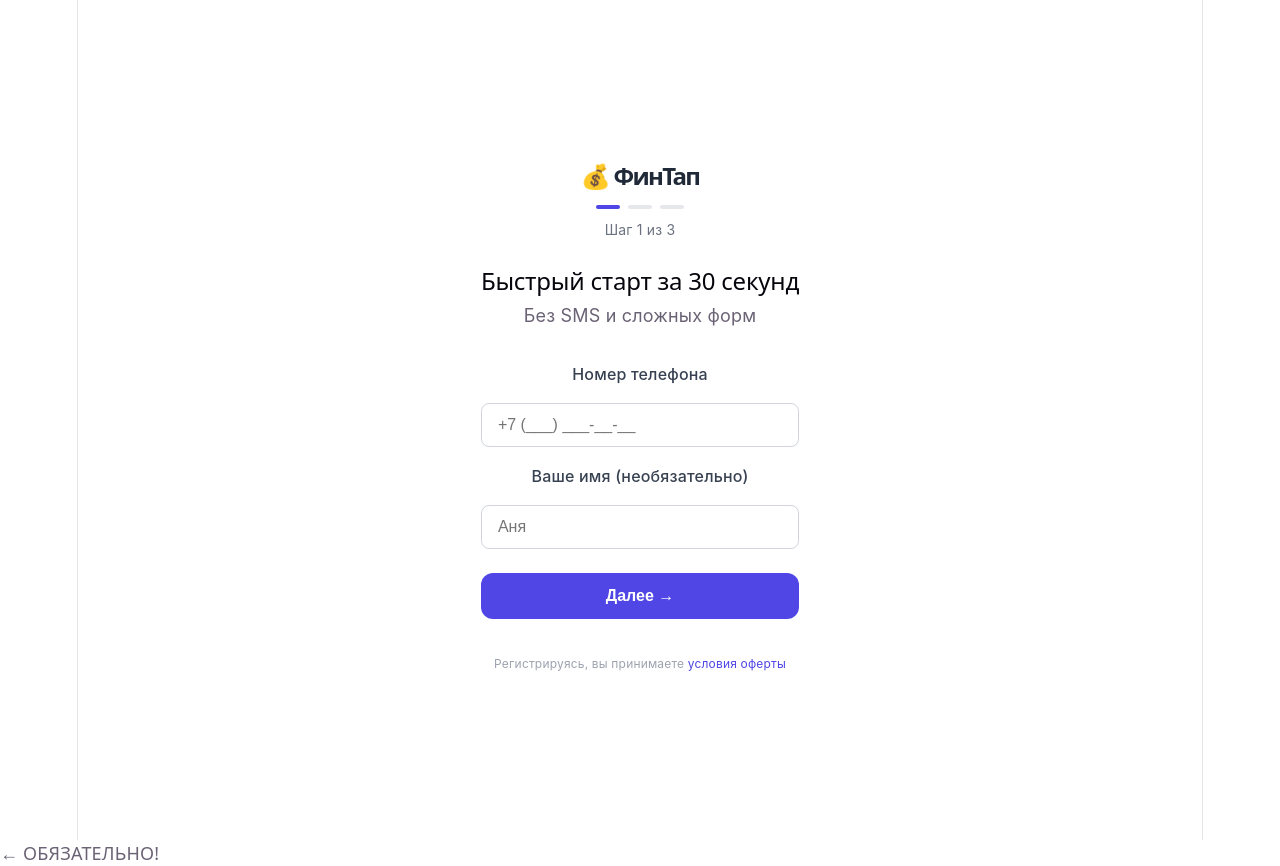
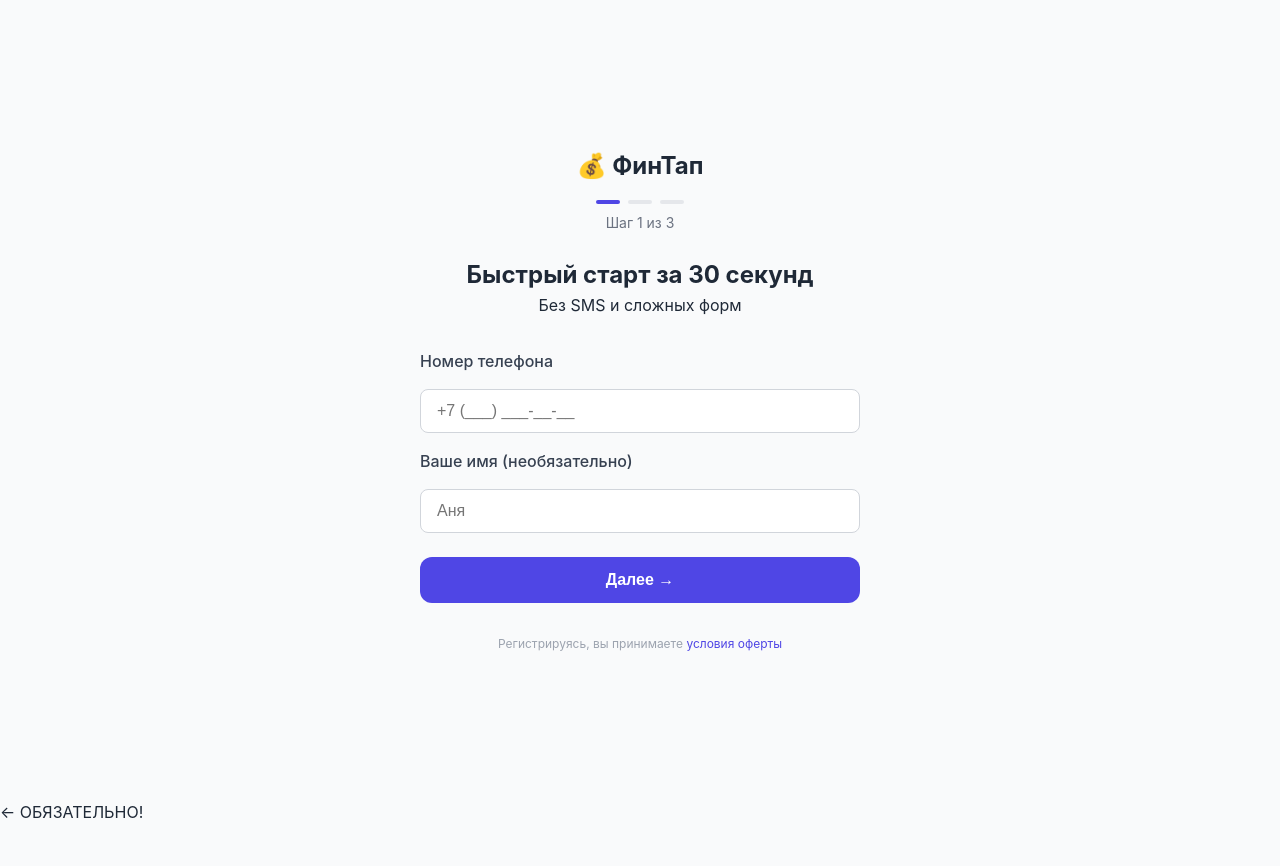
Before and after one commit to chrtxachok/FinTap, a React (Vite) app in the folder frontend/: page / in a window 1280 px wide. After the commit the page ends 824 px from the top, so only its background shows below. Built offline with nearby package versions, Linux system fonts and the light colour scheme.

Commit message:
accent update

```diff
--- a/frontend/src/App.css
+++ b/frontend/src/App.css
@@ -1,4 +1,4 @@
-.counter {
+/*.counter {
   font-size: 16px;
   padding: 5px 10px;
   border-radius: 5px;
--- a/frontend/src/index.css
+++ b/frontend/src/index.css
@@ -1,111 +1,57 @@
+/* src/index.css — МИНИМАЛЬНЫЕ БАЗОВЫЕ СТИЛИ */
+
+/* Сброс отступов */
+* {
+  box-sizing: border-box;
+  margin: 0;
+  padding: 0;
+}
+
+/* Базовые настройки шрифтов и фона */
 :root {
-  --text: #6b6375;
-  --text-h: #08060d;
-  --bg: #fff;
-  --border: #e5e4e7;
-  --code-bg: #f4f3ec;
-  --accent: #aa3bff;
-  --accent-bg: rgba(170, 59, 255, 0.1);
-  --accent-border: rgba(170, 59, 255, 0.5);
-  --social-bg: rgba(244, 243, 236, 0.5);
-  --shadow:
-    rgba(0, 0, 0, 0.1) 0 10px 15px -3px, rgba(0, 0, 0, 0.05) 0 4px 6px -2px;
+  /* Цвета для светлой темы (основная для ФинТап) */
+  --bg-primary: #F9FAFB;      /* Фон страницы */
+  --bg-card: #FFFFFF;         /* Фон карточек */
+  --text-primary: #1F2937;    /* Основной текст */
+  --text-secondary: #6B7280;  /* Вторичный текст */
+  --border: #E5E7EB;          /* Границы */
 
-  --sans: system-ui, 'Segoe UI', Roboto, sans-serif;
-  --heading: system-ui, 'Segoe UI', Roboto, sans-serif;
-  --mono: ui-monospace, Consolas, monospace;
+  /* Акцентные цвета */
+  --accent: #4F46E5;          /* Основной акцент (фиолетовый) */
+  --accent-hover: #4338CA;    /* Акцент при наведении */
+  --success: #10B981;         /* Успех */
+  --warning: #F59E0B;         /* Предупреждение */
+  --error: #EF4444;           /* Ошибка */
 
-  font: 18px/145% var(--sans);
-  letter-spacing: 0.18px;
-  color-scheme: light dark;
-  color: var(--text);
-  background: var(--bg);
-  font-synthesis: none;
-  text-rendering: optimizeLegibility;
+  /* Шрифты */
+  --font-sans: -apple-system, BlinkMacSystemFont, 'Segoe UI', Roboto, sans-serif;
+}
+
+/* Базовые стили body */
+body {
+  font-family: var(--font-sans);
+  background-color: var(--bg-primary);
+  color: var(--text-primary);
+  line-height: 1.5;
   -webkit-font-smoothing: antialiased;
   -moz-osx-font-smoothing: grayscale;
-
-  @media (max-width: 1024px) {
-    font-size: 16px;
-  }
 }
 
-@media (prefers-color-scheme: dark) {
-  :root {
-    --text: #9ca3af;
-    --text-h: #f3f4f6;
-    --bg: #16171d;
-    --border: #2e303a;
-    --code-bg: #1f2028;
-    --accent: #c084fc;
-    --accent-bg: rgba(192, 132, 252, 0.15);
-    --accent-border: rgba(192, 132, 252, 0.5);
-    --social-bg: rgba(47, 48, 58, 0.5);
-    --shadow:
-      rgba(0, 0, 0, 0.4) 0 10px 15px -3px, rgba(0, 0, 0, 0.25) 0 4px 6px -2px;
-  }
-
-  #social .button-icon {
-    filter: invert(1) brightness(2);
-  }
+/* Сброс стилей для #root — пусть компоненты управляют макетом */
+#root {
+  min-height: 100vh;
+  width: 100%;
 }
 
-body {
-  margin: 0;
+/* Утилита для скрытия элемента */
+.hidden {
+  display: none !important;
 }
 
-#root {
-  width: 1126px;
-  max-width: 100%;
-  margin: 0 auto;
-  text-align: center;
-  border-inline: 1px solid var(--border);
-  min-height: 100svh;
-  display: flex;
-  flex-direction: column;
-  box-sizing: border-box;
+/* Адаптивность: скрыть элементы на мобильных/десктопе */
+@media (max-width: 768px) {
+  .desktop-only { display: none !important; }
 }
-
-h1,
-h2 {
-  font-family: var(--heading);
-  font-weight: 500;
-  color: var(--text-h);
+@media (min-width: 1024px) {
+  .mobile-only { display: none !important; }
 }
-
-h1 {
-  font-size: 56px;
-  letter-spacing: -1.68px;
-  margin: 32px 0;
-  @media (max-width: 1024px) {
-    font-size: 36px;
-    margin: 20px 0;
-  }
-}
-h2 {
-  font-size: 24px;
-  line-height: 118%;
-  letter-spacing: -0.24px;
-  margin: 0 0 8px;
-  @media (max-width: 1024px) {
-    font-size: 20px;
-  }
-}
-p {
-  margin: 0;
-}
-
-code,
-.counter {
-  font-family: var(--mono);
-  display: inline-flex;
-  border-radius: 4px;
-  color: var(--text-h);
-}
-
-code {
-  font-size: 15px;
-  line-height: 135%;
-  padding: 4px 8px;
-  background: var(--code-bg);
-}
```
